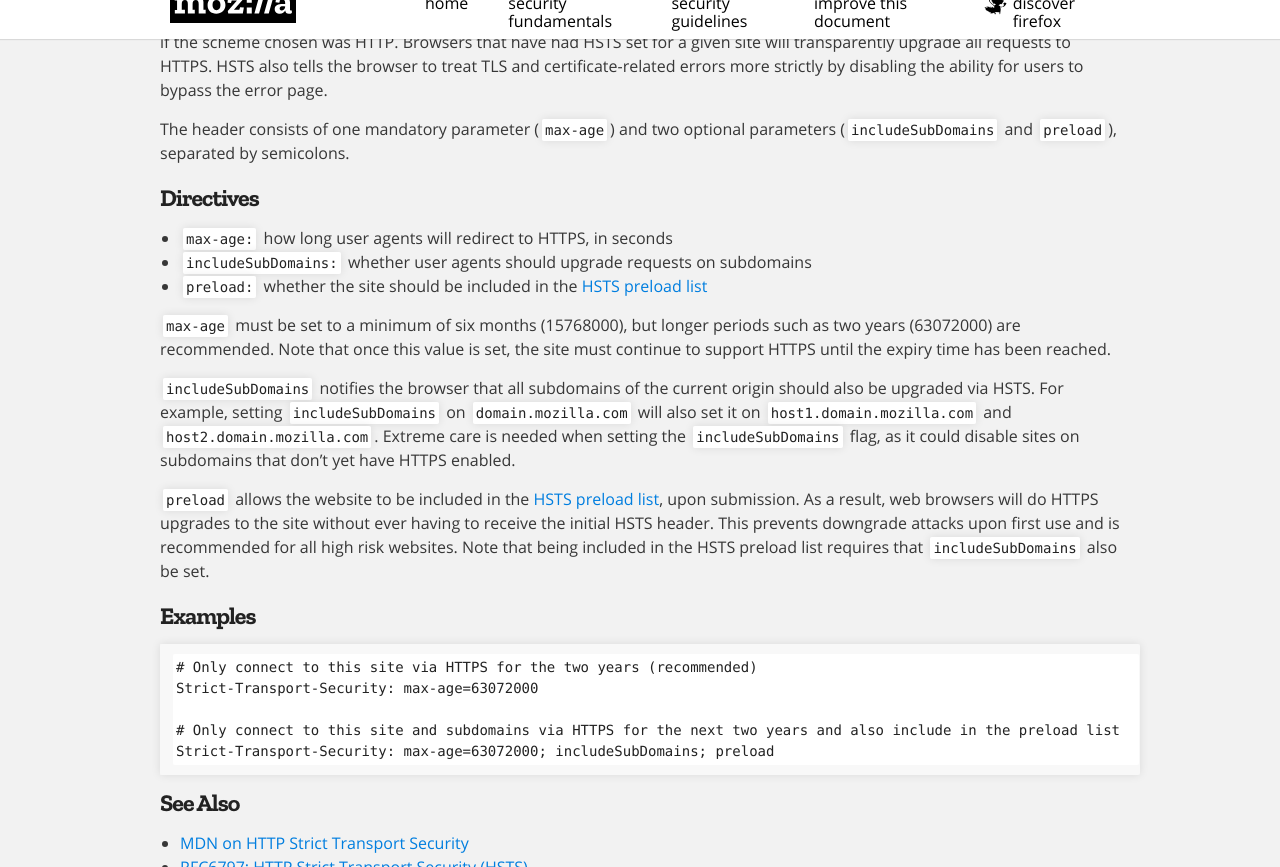
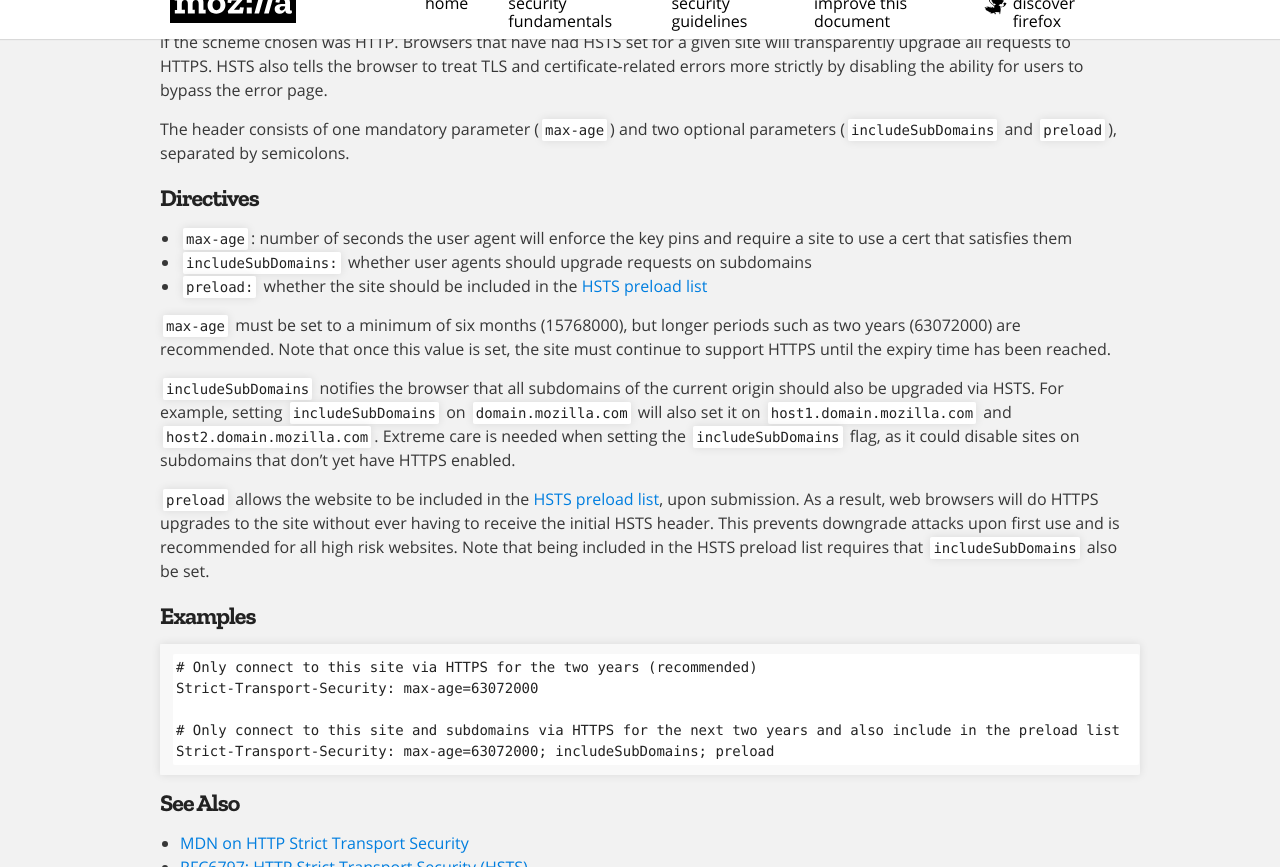
Before and after one commit to mozilla/infosec.mozilla.org, a Jekyll site: the page built from docs/guidelines/web_security.md, in a window 1280 px wide and 900 px high, scrolled down 3615 px, cut to the strip 33-900 px from the top of the window. Built offline with Jekyll 4.4.1, drawn with Linux system fonts in a browser that asks for light colours; the repository's description, which GitHub fills in, is left out.

Commit message:
Change max-age description (clarify)

```diff
--- a/docs/guidelines/web_security.md
+++ b/docs/guidelines/web_security.md
@@ -278,7 +278,7 @@ The header consists of one mandatory parameter (`max-age`) and two optional para
 
 ### Directives
 
-- `max-age:` how long user agents will redirect to HTTPS, in seconds
+- `max-age`: number of seconds the user agent will enforce the key pins and require a site to use a cert that satisfies them
 - `includeSubDomains:` whether user agents should upgrade requests on subdomains
 - `preload:` whether the site should be included in the [HSTS preload list](https://hstspreload.org/)
 
```
